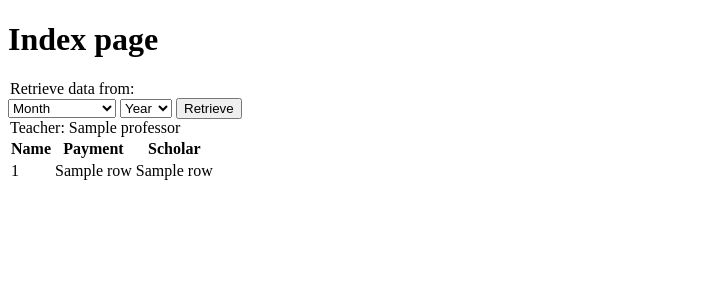
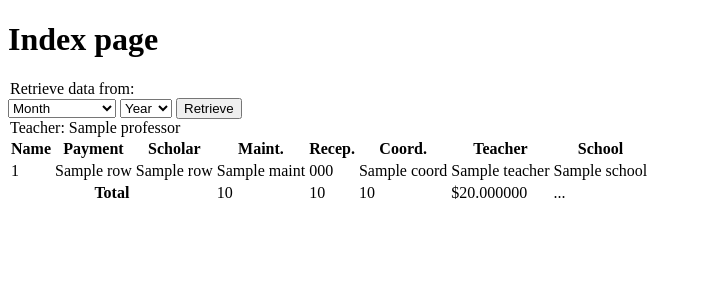
Before and after one commit to gmateusjose/smart-manager, a Flask app: template templates/index.html in a window 1280 px wide. Shown: the top 300 px of the page, without its empty margins (0-701 px from the left). Run offline with Flask 2, Linux system fonts and the light colour scheme; the template is opened without the code that fills it: most values are stand-ins (such as "Sample title", 1, 10 or a date in 2020).

Commit message:
inserting more data in the template

```diff
--- a/application.py
+++ b/application.py
@@ -36,7 +36,7 @@ def index():
                 WHERE (month = ? AND year = ?) AND students.teacher_id = ?
                 ''', (month, year, int(row[1])))
 
-            # professor['data'] = c.fetchall()
+            # Fetch all the professor data
             for row in c.fetchall():
                 if int(row[2]) == 1:
                     data = (row[0].title(), '${:,.2f}'.format(float(row[1])), \
@@ -46,10 +46,23 @@ def index():
                     '')
                 professor['data'].append(data)
 
+            professor['items'] = len(data)
             professors.append(professor)
 
+            # Compute all the expenses
+            expenses = {}
+            c.execute('''SELECT description, value FROM expenses''')
+            for row in c.fetchall():
+                expenses[row[0]] = '${:,.2f}'.format(float(row[1]))
+
+            # Compute all the results
+            c.execute('''SELECT SUM(value) FROM expenses''')
+            sum_expenses = c.fetchall()[0][0]
+            results = {'teacher': '${:,.2f}'.format(sum_expenses),
+                'school': '${:,.2f}'.format(sum_expenses)}
+
         return render_template('index.html', years=years, months=months, \
-            professors=professors)
+            professors=professors, expenses=expenses, results=results)
     else:
         conn = sqlite3.connect('smart-fluent.db')
         c = conn.cursor()
--- a/templates/index.html
+++ b/templates/index.html
@@ -27,12 +27,32 @@
 				<th>Name</th>
 				<th>Payment</th>
 				<th>Scholar</th>
+				<th>Maint.</th>
+				<th>Recep.</th>
+				<th>Coord.</th>
+				<th>Teacher</th>
+				<th>School</th>
 			</tr>
 			{% for row in professor['data'] %}
-				<td>{{ row[0] }}</td>
-				<td>{{ row[1] }}</td>
-				<td>{{ row[2] }}</td>
+				<tr>
+					<td>{{ row[0] }}</td>
+					<td>{{ row[1] }}</td>
+					<td>{{ row[2] }}</td>
+					<td>{{ expenses['maint'] }}</td>
+					<td>{{ expenses['recep'] }}</td>
+					<td>{{ expenses['coord'] }}</td>
+					<td>{{ results['teacher'] }}</td>
+					<td>{{ results['school'] }}</td>
+				</tr>
 			{% endfor %}
+			</tfoot>
+				<th colspan="3">Total</th>
+				<td>{{ expenses['maint'] * professor['items'] }}</td>
+				<td>{{ expenses['recep'] * professor['items'] }}</td>
+				<td>{{ expenses['coord'] * professor['items'] }}</td>
+				<td>{{ '${:2f}'.format(20) }}</td>
+				<td>...</td>
+			</tfoot>
 		</table>
 	{% endfor %}
 
```
